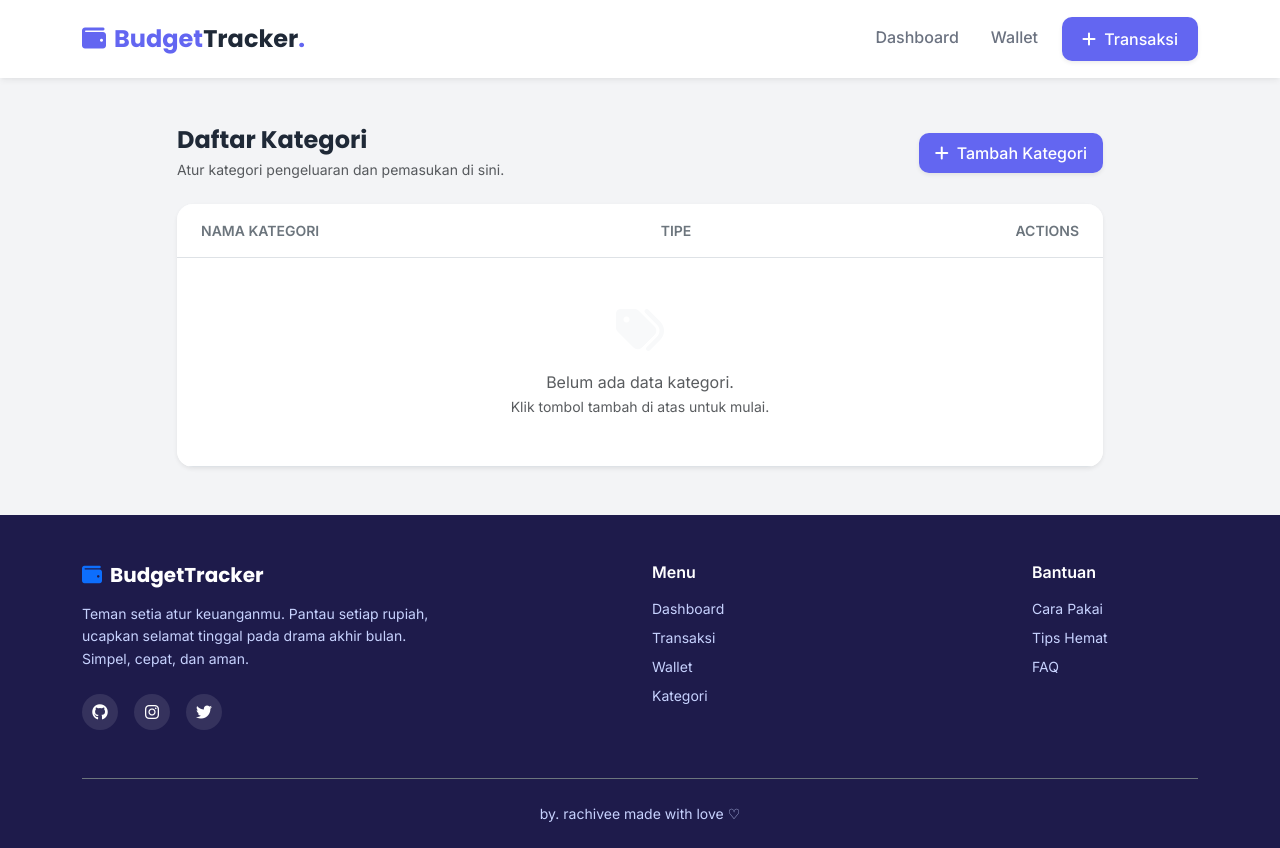
After one commit to rachivee/TP10DPBO2425C2, a PHP site: template Project/views/categoryList.php in a window 1280 px wide. The commit adds this page. Run offline with PHP 8.4, Linux system fonts and the light colour scheme; the template is opened without the code that fills it, so the values that code supplies are empty.

Commit message:
Kategori Done

```diff
--- /dev/null
+++ b/Project/views/categoryList.php
@@ -0,0 +1,100 @@
+<?php
+require_once 'views/templates/header.php';
+?>
+
+<div class="row justify-content-center">
+    <div class="col-lg-10">
+
+        <div class="d-flex justify-content-between align-items-center mb-4">
+            <div>
+                <h4 class="fw-bold mb-1" style="font-family: 'Poppins', sans-serif;">Daftar Kategori</h4>
+                <p class="text-muted small mb-0">Atur kategori pengeluaran dan pemasukan di sini.</p>
+            </div>
+
+            <a href="index.php?entity=category&action=add" class="btn btn-primary shadow-sm px-3 py-2" style="border-radius: 10px;">
+                <i class="fas fa-plus me-2"></i>Tambah Kategori
+            </a>
+        </div>
+
+        <div class="card shadow-sm border-0 rounded-4 overflow-hidden">
+            <div class="card-body p-0">
+                <table class="table table-hover mb-0 align-middle">
+
+                    <thead class="bg-light">
+                        <tr>
+                            <th class="ps-4 py-3 text-secondary small text-uppercase fw-bold ls-1">Nama Kategori</th>
+                            <th class="py-3 text-secondary small text-uppercase fw-bold ls-1">Tipe</th>
+                            <th class="text-end pe-4 py-3 text-secondary small text-uppercase fw-bold ls-1">Actions</th>
+                        </tr>
+                    </thead>
+
+                    <tbody>
+                        <?php if (empty($categoryList)): ?>
+                            <tr>
+                                <td colspan="3" class="text-center py-5 text-muted">
+                                    <div class="mb-3">
+                                        <i class="fas fa-tags fa-3x text-light"></i>
+                                    </div>
+                                    Belum ada data kategori.<br>
+                                    <small>Klik tombol tambah di atas untuk mulai.</small>
+                                </td>
+                            </tr>
+                        <?php else: ?>
+                            <?php foreach ($categoryList as $category): ?>
+
+                                <?php
+                                    // Logika Visual: Tentukan Warna & Label berdasarkan Tipe
+                                    $isExpense = ($category['type'] == 'expense');
+                                    $badgeClass = $isExpense ? 'bg-danger bg-opacity-10 text-danger' : 'bg-success bg-opacity-10 text-success';
+                                    $typeLabel = $isExpense ? 'Pengeluaran' : 'Pemasukan';
+                                    $iconClass = !empty($category['icon']) ? $category['icon'] : 'fas fa-money-bill';
+                                ?>
+
+                            <tr>
+                                <td class="ps-4 fw-bold text-dark">
+                                    <div class="d-flex align-items-center">
+                                        <div class="rounded-circle <?= $badgeClass; ?> d-flex align-items-center justify-content-center me-3" style="width: 40px; height: 40px;">
+                                            <i class="<?= $iconClass; ?>"></i>
+                                        </div>
+                                        <?= htmlspecialchars($category['name']); ?>
+                                    </div>
+                                </td>
+
+                                <td>
+                                    <span class="badge <?= $badgeClass; ?> px-3 py-2 rounded-pill fw-bold border border-opacity-10" style="text-transform: uppercase; font-size: 0.7rem; letter-spacing: 0.5px;">
+                                        <?= $typeLabel; ?>
+                                    </span>
+                                </td>
+
+                                <td class="text-end pe-4">
+                                    <div class="d-flex justify-content-end gap-2">
+
+                                        <a href="index.php?entity=category&action=edit&id=<?= $category['id']; ?>"
+                                           class="btn btn-light text-primary btn-sm border-0"
+                                           title="Edit Kategori">
+                                            <i class="fas fa-pencil-alt"></i>
+                                        </a>
+
+                                        <a href="index.php?entity=category&action=delete&id=<?= $category['id']; ?>"
+                                           class="btn btn-light text-danger btn-sm border-0"
+                                           onclick="return confirm('Yakin hapus Kategori <?= $category['name']; ?>?');"
+                                           title="Hapus Kategori">
+                                            <i class="fas fa-trash"></i>
+                                        </a>
+
+                                    </div>
+                                </td>
+                            </tr>
+                            <?php endforeach; ?>
+                        <?php endif; ?>
+                    </tbody>
+                </table>
+            </div>
+        </div>
+
+    </div>
+</div>
+
+<?php
+require_once 'views/templates/footer.php';
+?>
--- a/Project/views/templates/footer.php
+++ b/Project/views/templates/footer.php
@@ -29,8 +29,8 @@
                 <h6 class="text-white fw-bold mb-3">Menu</h6>
                 <ul class="list-unstyled small">
                     <li class="mb-2"><a href="index.php" class="text-decoration-none" style="color: #c7d2fe;">Dashboard</a></li>
-                    <li class="mb-2"><a href="#" class="text-decoration-none" style="color: #c7d2fe;">Riwayat</a></li>
-                    <li class="mb-2"><a href="#" class="text-decoration-none" style="color: #c7d2fe;">Dompet</a></li>
+                    <li class="mb-2"><a href="#" class="text-decoration-none" style="color: #c7d2fe;">Transaksi</a></li>
+                    <li class="mb-2"><a href="#" class="text-decoration-none" style="color: #c7d2fe;">Wallet</a></li>
                     <li class="mb-2"><a href="#" class="text-decoration-none" style="color: #c7d2fe;">Kategori</a></li>
                 </ul>
             </div>
@@ -46,7 +46,7 @@
         </div>
 
         <div class="border-top border-secondary mt-5 pt-4 text-center small">
-            <p class="mb-0">by. R made with love</p>
+            <p class="mb-0">by. rachivee made with love ♡</p>
         </div>
     </div>
 </footer>
--- a/Project/views/templates/header.php
+++ b/Project/views/templates/header.php
@@ -95,13 +95,13 @@
         <div class="collapse navbar-collapse" id="navbarNav">
             <ul class="navbar-nav ms-auto gap-3">
                 <li class="nav-item">
-                    <a class="nav-link active" href="index.php">Dashboard</a>
+                    <a class="nav-link" href="index.php">Dashboard</a>
                 </li>
                 <li class="nav-item">
-                    <a class="nav-link" href="#">Dompet</a>
+                    <a class="nav-link" href="index.php?entity=wallet&action=list">Wallet</a>
                 </li>
                 <li class="nav-item">
-                    <a class="btn btn-primary text-white shadow-sm" href="tambah_transaksi.php">
+                    <a class="btn btn-primary text-white shadow-sm" href="transaksiForm.php">
                         <i class="fas fa-plus me-1"></i> Transaksi
                     </a>
                 </li>
```
Also changed, not shown: Project/index.php (+36 -1 lines), Project/models/Category.php (+15 -3 lines), Project/views/categoryForm.php (added, +80 -0 lines).
